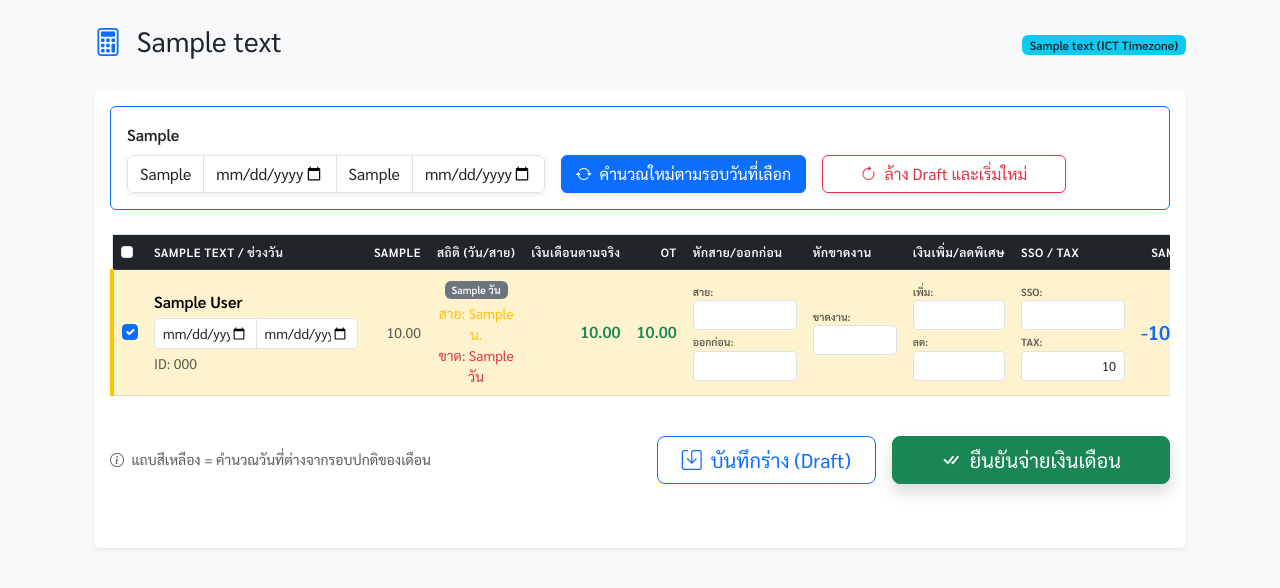
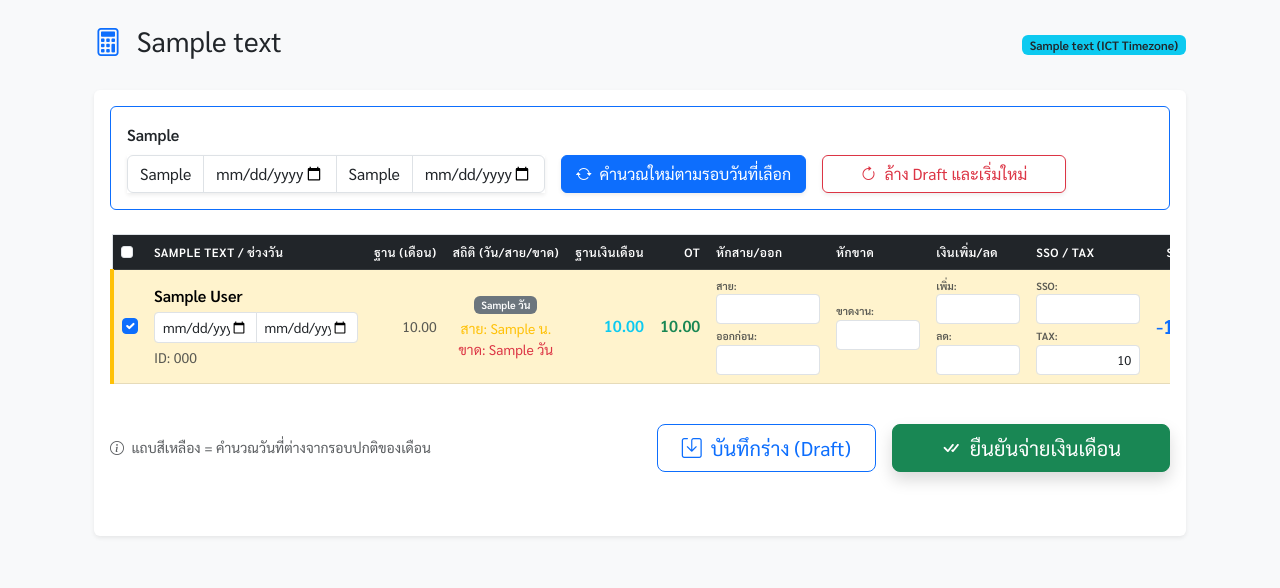
Before and after one commit to googoogelatoth/dental-hrm, a FastAPI app: template app/templates/admin_payroll.html in a window 1280 px wide. Shown: the top 588 px of the page. Run offline with FastAPI, Linux system fonts and the light colour scheme; the template is opened without the code that fills it: most values are stand-ins (such as "Sample title", 1, 10 or a date in 2020); parts of the project's set-up code (start-up, migrations or seed data) failed here and were passed over.

Commit message:
Update admin payroll template: display base salary, fix column headers

```diff
--- a/app/templates/admin_payroll.html
+++ b/app/templates/admin_payroll.html
@@ -46,13 +46,13 @@
                             <tr>
                                 <th style="width: 40px;"><input type="checkbox" id="selectAll" class="form-check-input"></th>
                                 <th style="min-width: 220px;">{{ texts.pay_col_name }} / ช่วงวัน</th>
-                                <th class="text-end">{{ texts.pay_col_base }}</th>
-                                <th class="text-center">สถิติ (วัน/สาย)</th>
-                                <th class="text-end">เงินเดือนตามจริง</th>
+                                <th class="text-end">ฐาน (เดือน)</th>
+                                <th class="text-center">สถิติ (วัน/สาย/ขาด)</th>
+                                <th class="text-end">ฐานเงินเดือน</th>
                                 <th class="text-end">OT</th>
-                                <th style="min-width: 120px;">หักสาย/ออกก่อน</th>
-                                <th style="min-width: 100px;">หักขาดงาน</th>
-                                <th style="min-width: 100px;">เงินเพิ่ม/ลดพิเศษ</th>
+                                <th style="min-width: 120px;">หักสาย/ออก</th>
+                                <th style="min-width: 100px;">หักขาด</th>
+                                <th style="min-width: 100px;">เงินเพิ่ม/ลด</th>
                                 <th style="min-width: 120px;">SSO / Tax</th>
                                 <th class="text-end">{{ texts.pay_col_net }}</th>
                             </tr>
@@ -81,8 +81,8 @@
                                     <span class="text-warning">สาย: {{ emp.late_minutes }} น.</span><br>
                                     <span class="text-danger">ขาด: {{ emp.absent_days or 0 }} วัน</span>
                                 </td>
-                                <td class="text-end salary-cell fw-bold text-success" data-val="{{ emp.display_income }}">
-                                    {{ "{:,.2f}".format(emp.display_income) }}
+                                <td class="text-end salary-cell fw-bold text-info" data-val="{{ emp.display_income }}">
+                                    <strong>{{ "{:,.2f}".format(emp.display_income) }}</strong>
                                 </td>
 
                                 <td class="text-end ot-cell text-success fw-semibold" data-val="{{ emp.approved_ot_pay or 0 }}">
```
